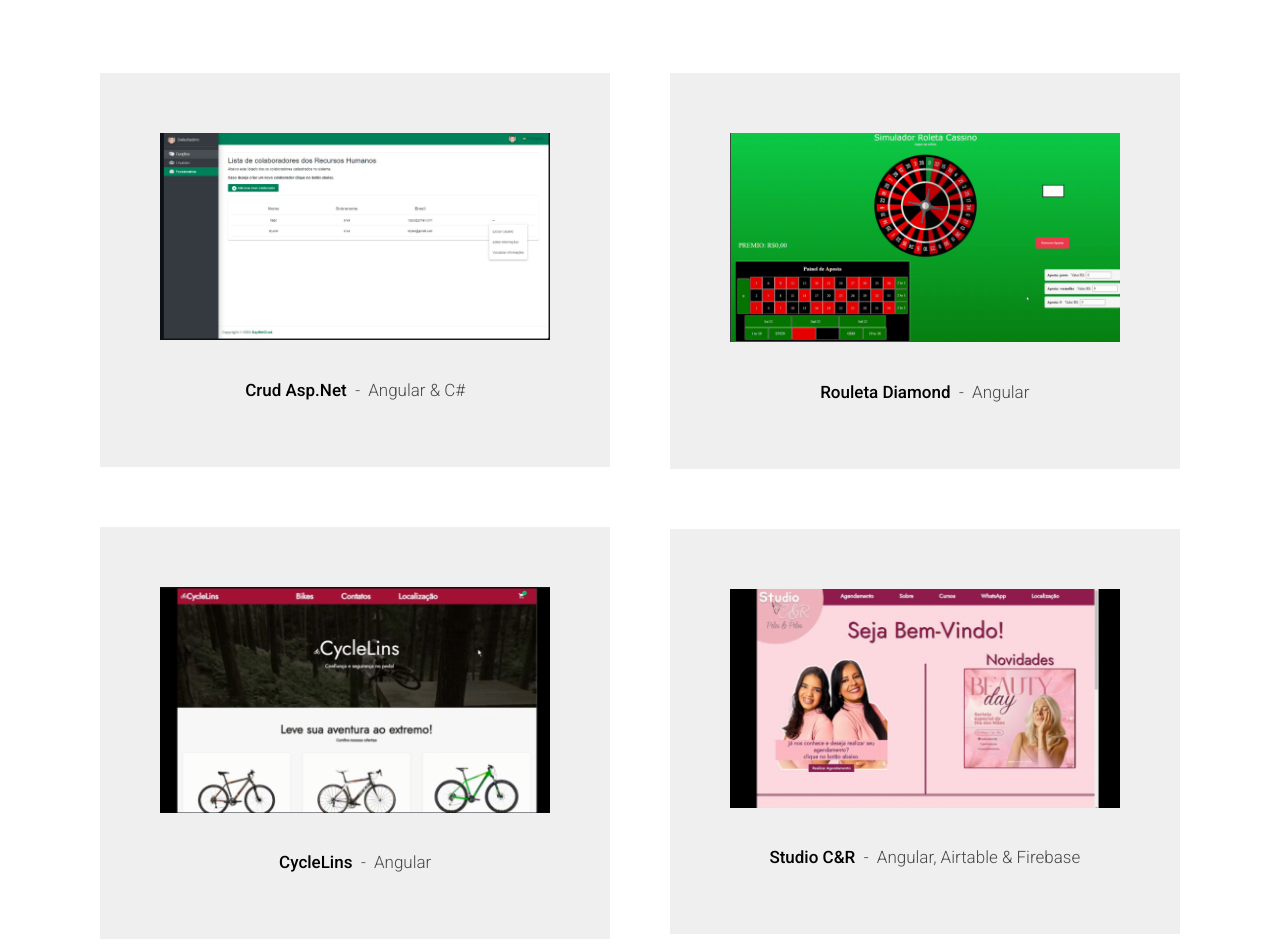
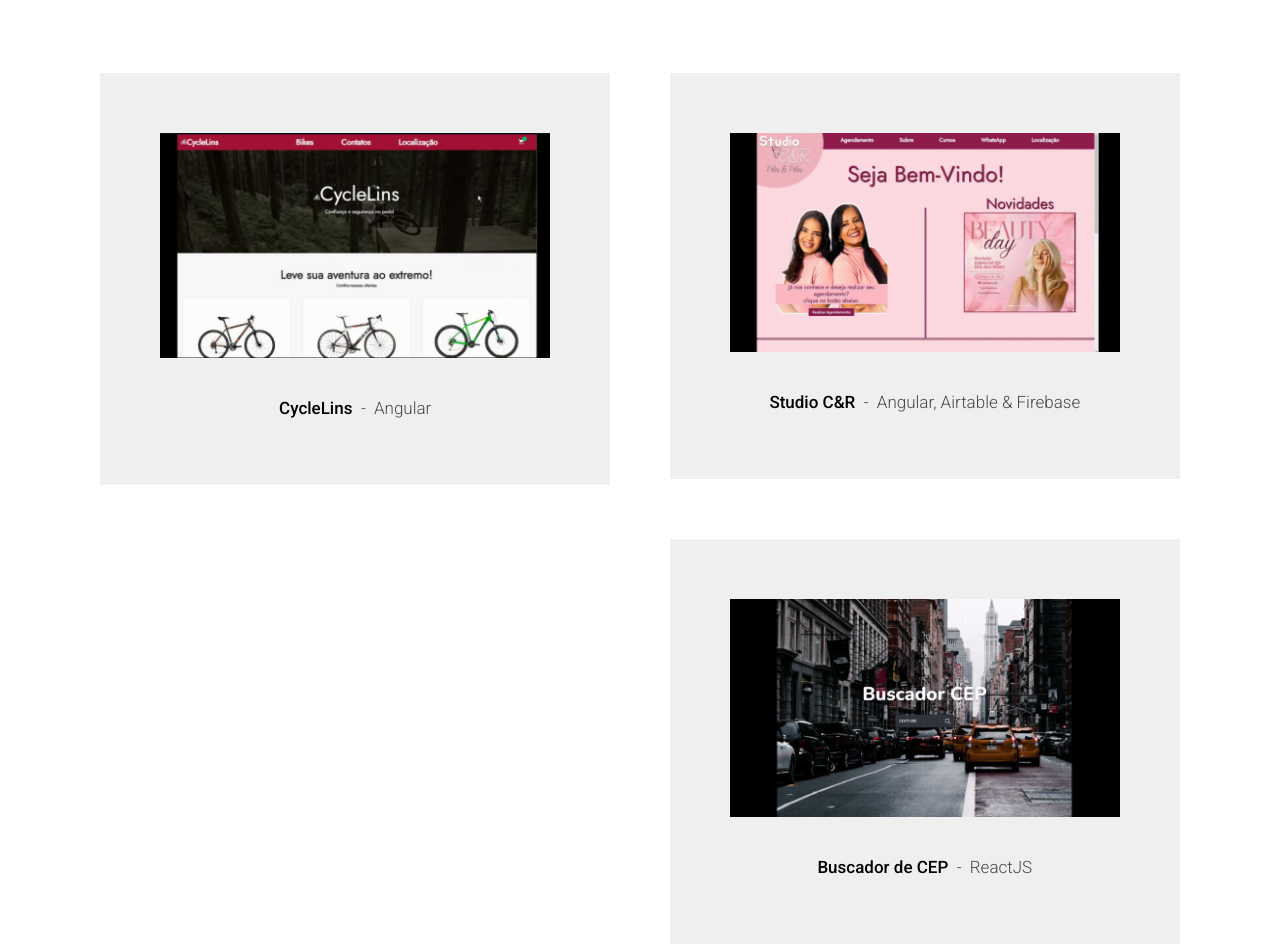
Before and after one commit to EnilsonNeto/EnilsonPortifolio2k24, a plain HTML site: page index.html in a window 1280 px wide. Shown: the part 7060-8007 px from the top of the page. Drawn offline with Linux system fonts and the light colour scheme; a web font is replaced by a local one.

Commit message:
removendo projetos

```diff
--- a/index.html
+++ b/index.html
@@ -362,60 +362,6 @@
 
                 <div class="masonry__brick" data-aos="fade-up">
                     <div class="item-folio">
-                        <div class="item-folio__thumb">
-                            <a href="images/portfolio/system.png" class="thumb-link" title="Shutterbug"
-                                data-size="1050x700">
-                                <img src="images/portfolio/system.png"
-                                    srcset="images/portfolio/system.png 1x, images/portfolio/system.png" alt="">
-                            </a>
-                            <a href="https://github.com/EnilsonNeto/crud-aspnet" class="item-folio__project-link"
-                                title="Project link" target="_blank"></a>
-                        </div>
-
-                        <div class="item-folio__text">
-                            <h4 class="item-folio__title">
-                                Crud Asp.Net
-                            </h4>
-                            <p class="item-folio__cat">
-                                Angular & C#
-                            </p>
-                        </div>
-
-                        <div class="item-folio__caption">
-                            <p>Projeto criado ultilizando Asp.Net boiler plate onde ha um gerenciamento completo de
-                                usuários.</p>
-                        </div>
-                    </div>
-                </div>
-
-                <div class="masonry__brick" data-aos="fade-up">
-                    <div class="item-folio">
-                        <div class="item-folio__thumb">
-                            <a href="images/portfolio/roulette.png" class="thumb-link" title="Woodcraft"
-                                data-size="1050x700">
-                                <img src="images/portfolio/roulette.png"
-                                    srcset="images/portfolio/roulette.png 1x, images/portfolio/roulette.pngs 2x" alt="">
-                            </a>
-                            <a href="https://github.com/EnilsonNeto/Roleta-Diamond" class="item-folio__project-link"
-                                title="Project link" target="_blank"></a>
-                        </div>
-                        <div class="item-folio__text">
-                            <h4 class="item-folio__title">
-                                Rouleta Diamond
-                            </h4>
-                            <p class="item-folio__cat">
-                                Angular
-                            </p>
-                        </div>
-                        <div class="item-folio__caption">
-                            <p>Este projeto foi criado como forma de desafio e descontração do dia o qual, com a enorme
-                                fama o qual jogos de azar se tornaram.</p>
-                        </div>
-                    </div>
-                </div>
-
-                <div class="masonry__brick" data-aos="fade-up">
-                    <div class="item-folio">
 
                         <div class="item-folio__thumb">
                             <a href="images/portfolio/cycle.png" class="thumb-link" title="The Beetle Car"
```
